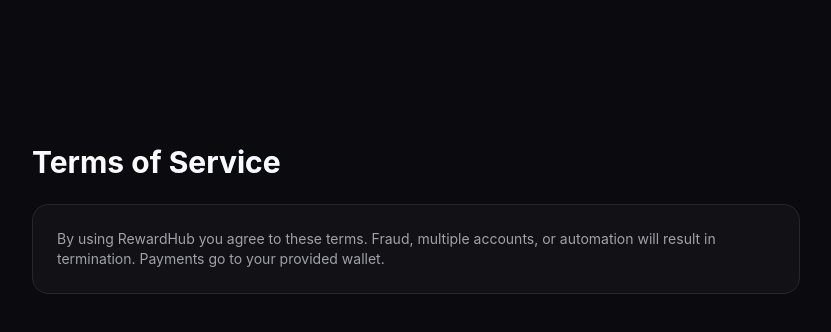
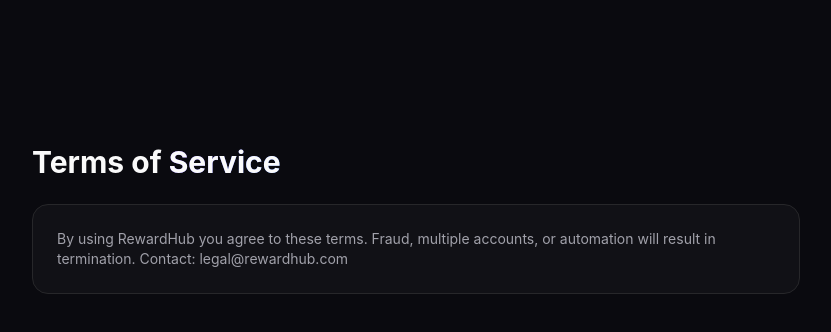
Before and after one commit to freecash123/rewardhub, a Next.js app in the folder frontend/: page /legal/terms in a window 1280 px wide. Shown: the top 332 px of the page, without its empty margins (224-1055 px from the left). Built offline with nearby package versions, Linux system fonts and the light colour scheme.

Commit message:
fix: separate terms page

```diff
--- a/frontend/src/app/legal/terms/page.tsx
+++ b/frontend/src/app/legal/terms/page.tsx
@@ -1 +1,12 @@
-export default function Terms() { return <div className="min-h-screen bg-[#0a0a0f] pt-24 px-4"><div className="max-w-3xl mx-auto py-12"><h1 className="text-3xl font-bold mb-6">Terms of <span className="gradient-text">Service</span></h1><div className="card"><p className="text-sm text-zinc-400">By using RewardHub you agree to these terms. Fraud, multiple accounts, or automation will result in termination. Payments go to your provided wallet.</p></div></div></div> }
+export default function Terms() {
+  return (
+    <div className="min-h-screen bg-[0#0a0a0f] pt-24 px-4">
+      <div className="max-w-3xl mx-auto py-12">
+        <h1 className="text-3xl font-bold mb-6">Terms of <span className="gradient-text">Service</span></h1>
+        <div className="card">
+          <p className="text-sm text-zinc-400">By using RewardHub you agree to these terms. Fraud, multiple accounts, or automation will result in termination. Contact: legal@rewardhub.com</p>
+        </div>
+      </div>
+    </div>
+  );
+}
```
